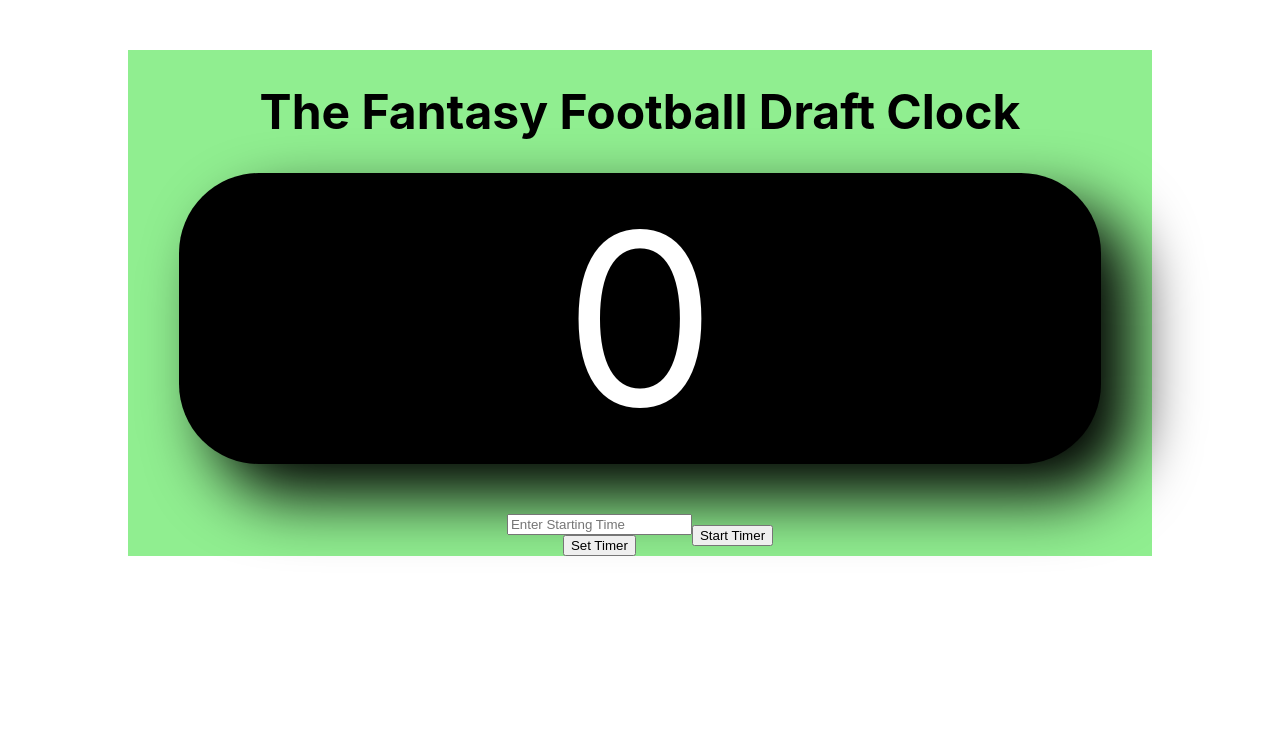
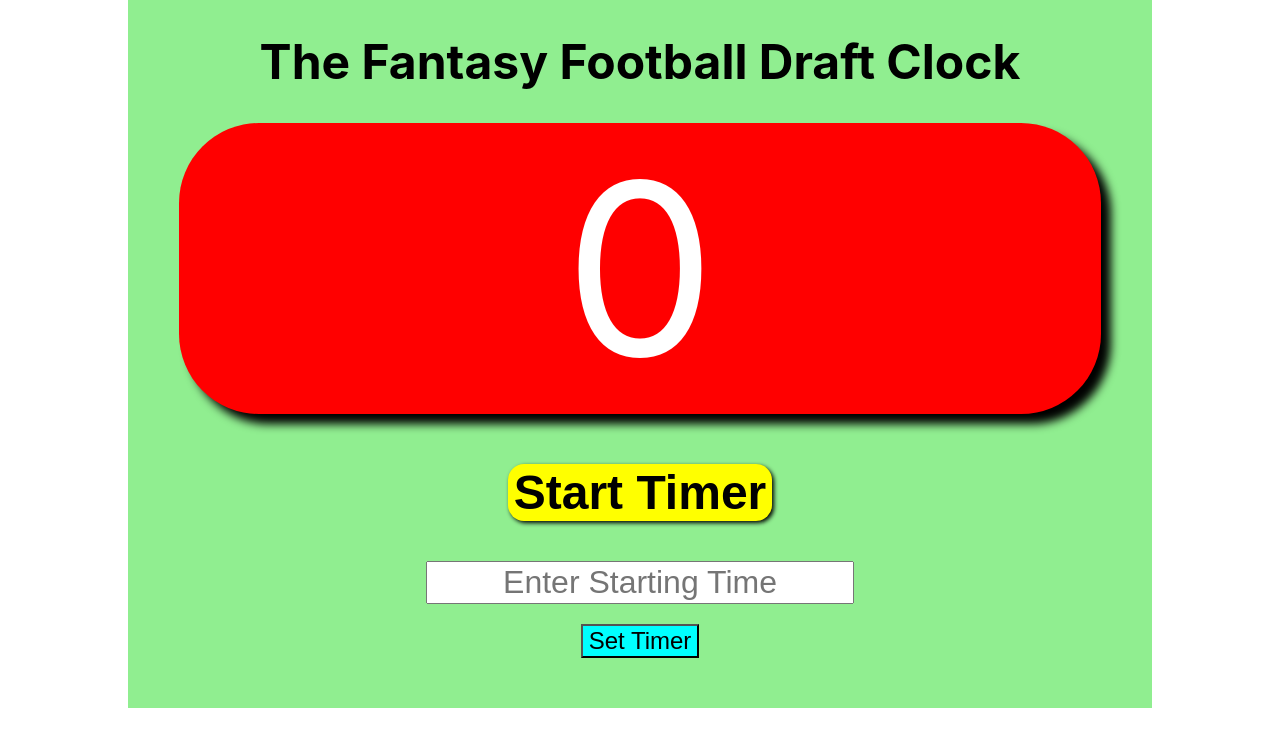
Before and after one commit to cladams0203/fantasy-draft-timer, a React (Create React App) app: page / in a window 1280 px wide. Shown: the top 746 px of the page. Built offline with nearby package versions, Linux system fonts and the light colour scheme.

Commit message:
finished styling and funcionality

```diff
--- a/src/App.css
+++ b/src/App.css
@@ -10,7 +10,7 @@
   align-items: center;
   width: 80%;
   background-color: lightgreen;
-  margin-top: 50px;
+  /*margin-top: 50px;*/
 }
 header {
   display: flex;
@@ -29,7 +29,7 @@ h1 {
   text-align: center;
   font-size: 15rem;
   border-radius: 5rem;
-  box-shadow: 2rem 2rem 4rem black;
+  box-shadow: 10px 10px 10px black;
   margin-bottom: 50px;
 
 }
@@ -38,4 +38,29 @@ h1 {
   justify-content: center;
   align-items: center;
   flex-direction: column;
+  margin-bottom: 50px;
 }
+.start-div{
+  width: 100%;
+  display: flex;
+  justify-content: center;
+  align-items: center;
+  margin-bottom: 40px;
+}
+.start-btn {
+  background-color: yellow;
+  font-size: 3rem;
+  font-weight: bold;
+  box-shadow: 2px 2px 4px black;
+  border-radius: 1rem;
+  border: none;
+}
+.input-btn input{
+  text-align: center;
+  font-size: 2rem;
+  margin-bottom: 20px;
+}
+.input-btn button {
+  background-color: aqua;
+  font-size: 1.5rem;
+}
--- a/src/App.js
+++ b/src/App.js
@@ -19,7 +19,17 @@ function App() {
     setactive(!active)
   }
   let interval = null
-
+  let displayStyle = {backgroundColor: 'black'}
+    if(active === true) {
+        btnText.current = 'Stop Timer'
+    }else{
+        btnText.current = 'Start Timer'
+    }
+    if(timer < 1) {
+        displayStyle.backgroundColor = 'red'
+    }else {
+        displayStyle.backgroundColor = 'black'
+    }
 
   useEffect(() => {
     if(active && timer > 0) {
@@ -30,11 +40,7 @@ function App() {
         clearTimeout(interval)
         setactive(false)
     }
-    if(active === true) {
-        btnText.current = 'Stop Timer'
-    }else{
-        btnText.current = 'Start Timer'
-    }
+
   }, [timer, active])
 
 
@@ -43,9 +49,9 @@ function App() {
       <header>
         <h1>The Fantasy Football Draft Clock</h1>
         </header>
-      <div className='display'>{timer}</div>
-      <SetButton setTimer={setTime} />
-      <StartButton startTime={startTime} btnText={btnText.current} />
+      <div className='display' style={displayStyle}>{timer}</div>
+        <StartButton startTime={startTime} btnText={btnText.current} />
+        <SetButton setTimer={setTime} />
     </div>
   );
 }
--- a/src/SetButton.js
+++ b/src/SetButton.js
@@ -4,6 +4,7 @@ import React, { useState } from 'react';
 function SetButton (props) {
 
     const [inputValue, setInputValue] = useState('')
+
     return (
         <div className='input-btn'>
             <input type="text" placeholder='Enter Starting Time' value={inputValue} onChange={(e) => {setInputValue(e.target.value)}}></input>
--- a/src/StartButton.js
+++ b/src/StartButton.js
@@ -2,8 +2,8 @@ import React from 'react';
 
 
 function StartButton(props) {
-    return <div>
-        <button onClick={() => {
+    return <div className={'start-div'}>
+        <button className={'start-btn'} onClick={() => {
             props.startTime()
         }}>{props.btnText}
         </button>
```
